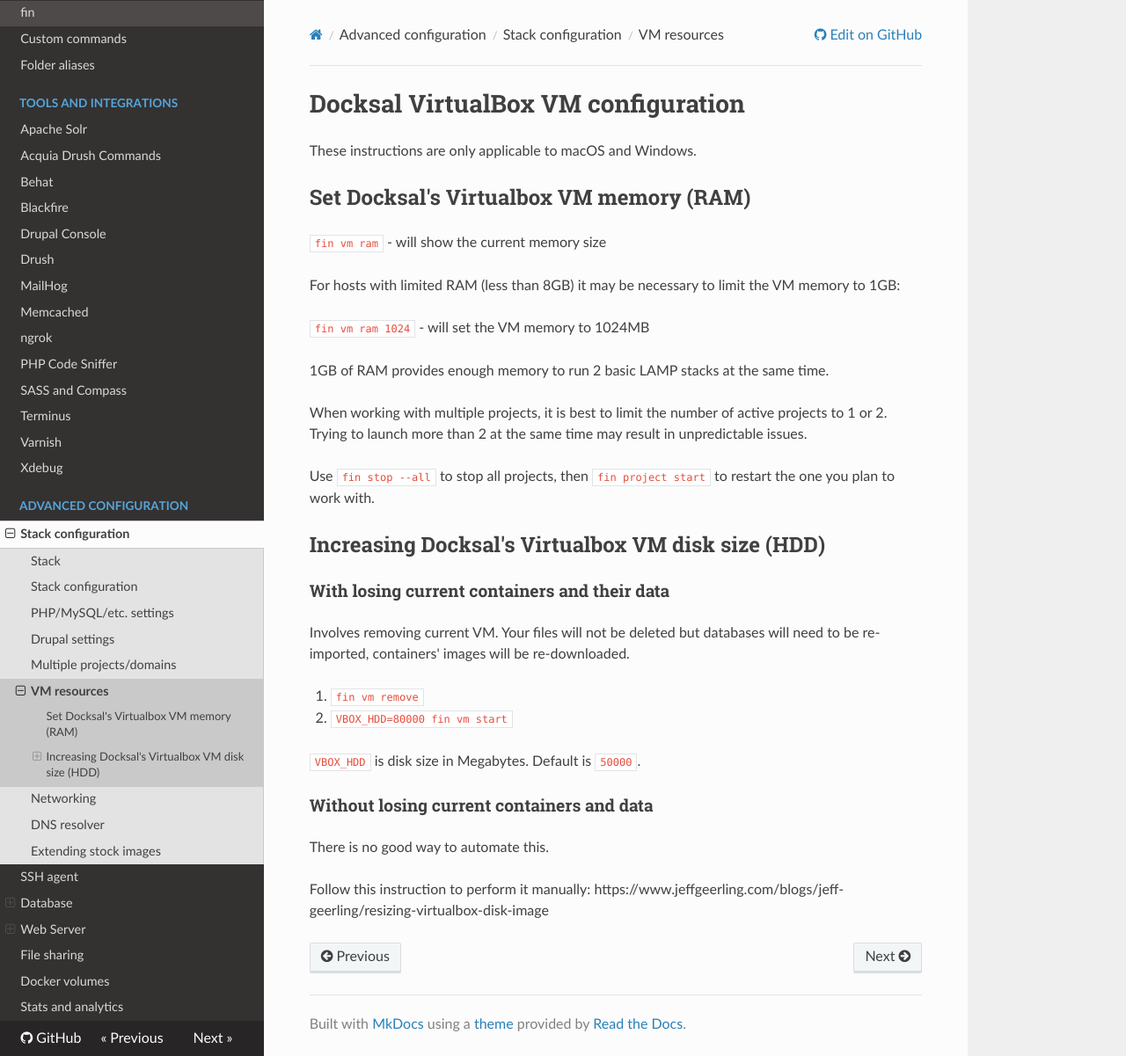
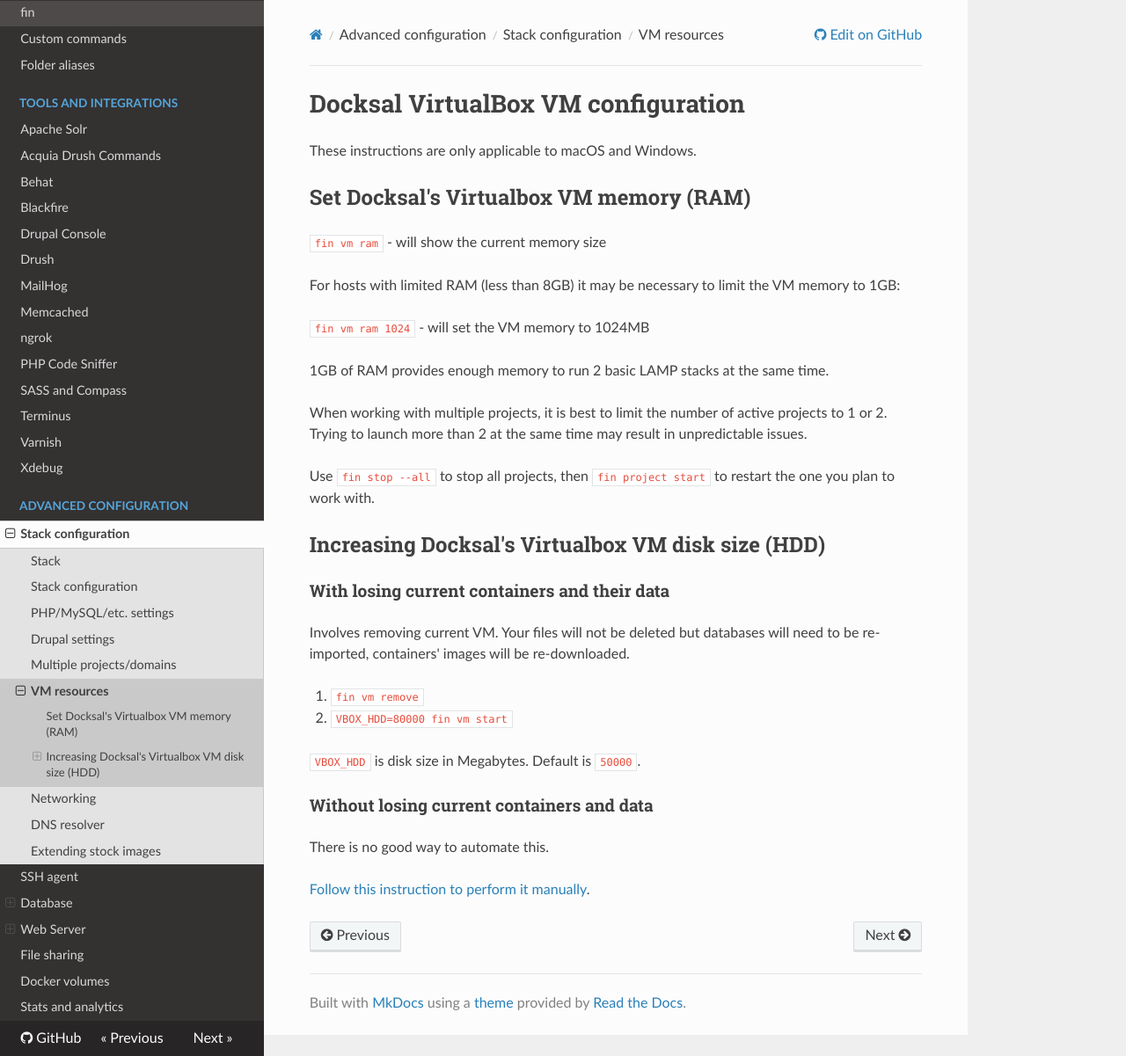
Before and after one commit to docksal/docksal, an MkDocs documentation site: the page built from docs/advanced/vm.md, in a window 1280 px wide and 1201 px high. Shown: the whole window at 88% size. Built offline with MkDocs 1.6.1, drawn with Linux system fonts in a browser that asks for light colours; nearby versions of some CDN libraries; old or Windows-style settings are respelled for this version of MkDocs.

Commit message:
Make URL a link

```diff
--- a/docs/advanced/vm.md
+++ b/docs/advanced/vm.md
@@ -32,4 +32,4 @@ Involves removing current VM. Your files will not be deleted but databases will
 
 There is no good way to automate this.
 
-Follow this instruction to perform it manually: https://www.jeffgeerling.com/blogs/jeff-geerling/resizing-virtualbox-disk-image
+[Follow this instruction to perform it manually](https://www.jeffgeerling.com/blogs/jeff-geerling/resizing-virtualbox-disk-image).
```
